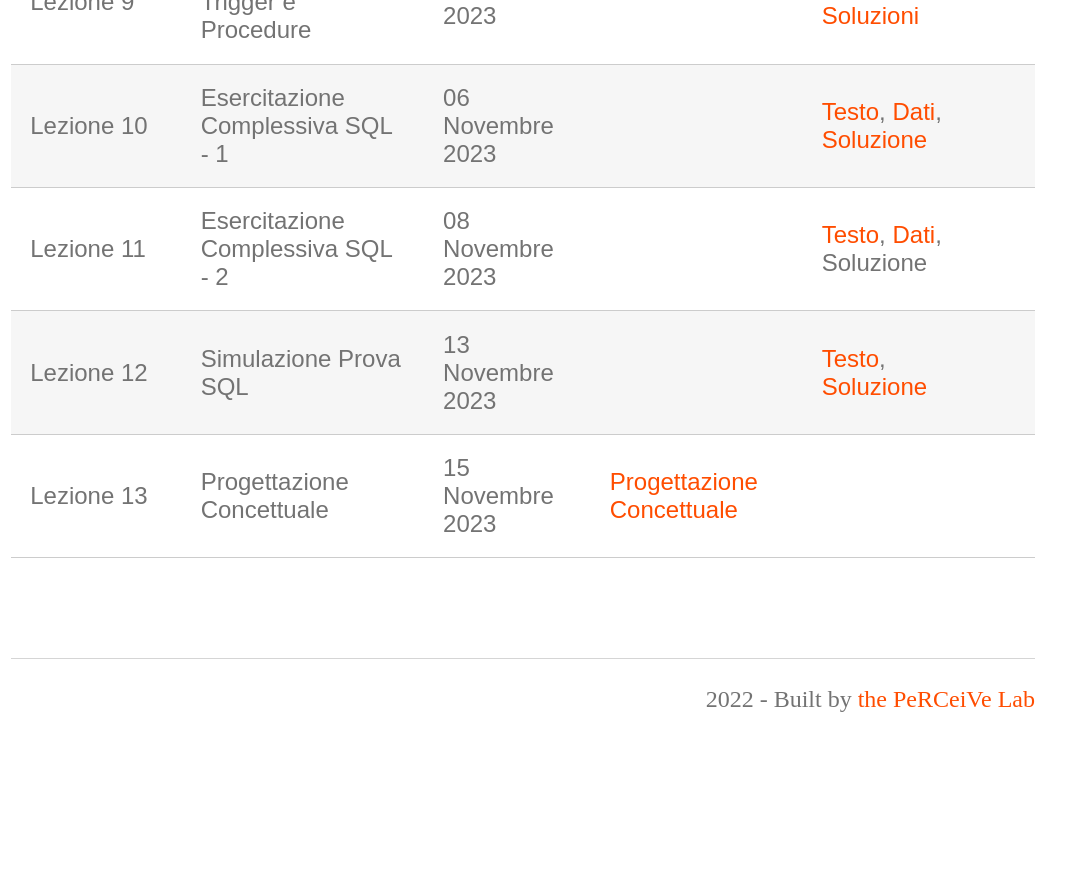
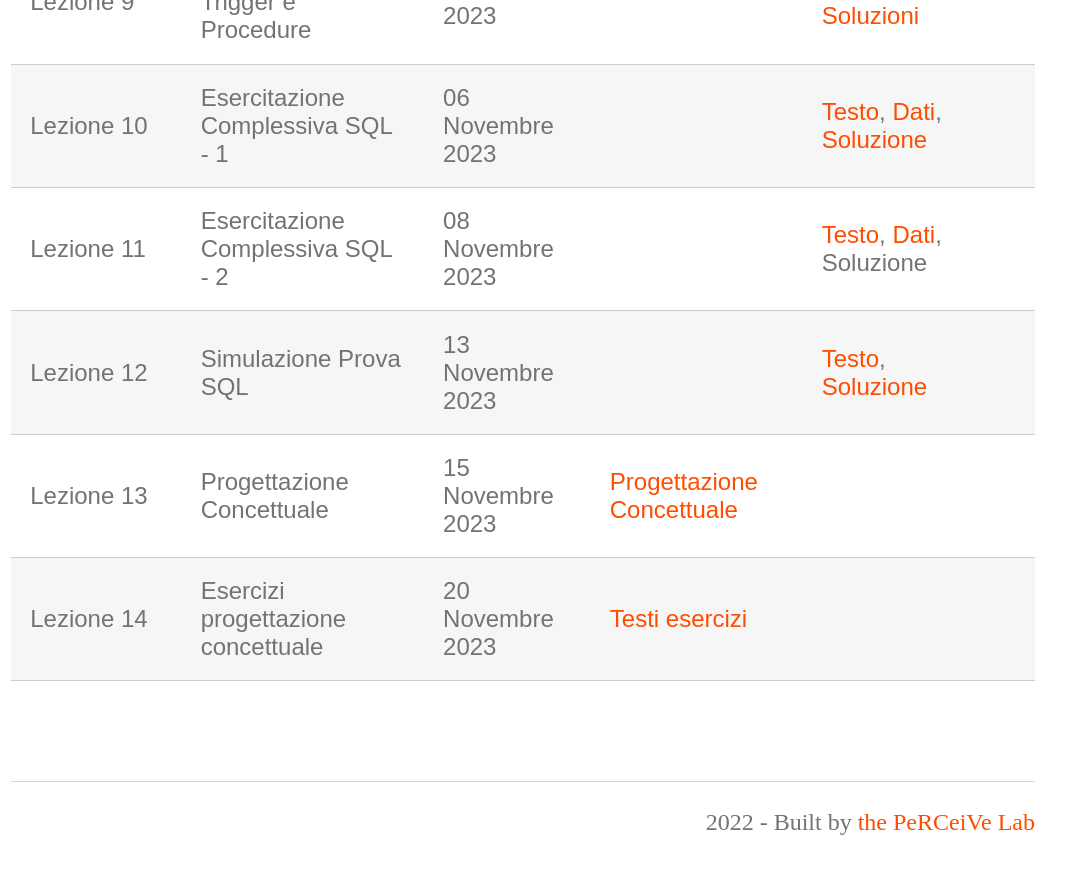
Before and after one commit to perceivelab/database-course, a Jekyll site: the page built from lezioni.md, in a window 1280 px wide and 900 px high, scrolled down 1333 px. Shown: the top 874 px of the window, without its empty margins (117-1182 px from the left). Built offline with Jekyll 4.4.1, drawn with Linux system fonts in a browser that asks for light colours; our own code applies the rules of GitHub Pages for plain Markdown files; before the commit the page ends 2110 px from its top, so only the background shows below that.

Commit message:
Update lezioni.md

```diff
--- a/lezioni.md
+++ b/lezioni.md
@@ -21,6 +21,8 @@ Questa pagina contiene le slide, note e gli esempi di codice delle lezioni del c
 | Lezione 11  | Esercitazione  Complessiva SQL - 2| 08 Novembre 2023   | | [Testo](https://drive.google.com/file/d/1WPOVOcOZfmL2bCSfOmE3OY0plZihMW4a/view?usp=sharing), [Dati](https://drive.google.com/file/d/1kL5wH4UwKUIlBE-qP2eeDdKiYSfla0zg/view?usp=sharing), Soluzione                       |          |
 | Lezione 12  | Simulazione Prova SQL             | 13 Novembre 2023   | | [Testo](https://drive.google.com/file/d/1WwoIEp-ZXCdvkpyH_bOdL_NcqbSlScj3/view?usp=sharing), [Soluzione](https://drive.google.com/file/d/1RQFwUKqQqOzh9r09nkANdop1etKegJSS/view?usp=sharing) |
 | Lezione 13  | Progettazione Concettuale         | 15 Novembre 2023   | [Progettazione Concettuale](https://drive.google.com/file/d/1T2qWYqu8RRHym9q3uZ5yKG5jCa4KesMx/view?usp=sharing) |  |
+| Lezione 14  | Esercizi progettazione concettuale| 20 Novembre 2023   | [Testi esercizi](https://drive.google.com/file/d/1bumTEK2c8FPxLR13vt1b4YN0CYs2eGqG/view?usp=sharing) |  |
+
 
 
 [404]: /web-programming-course/fallback
```
